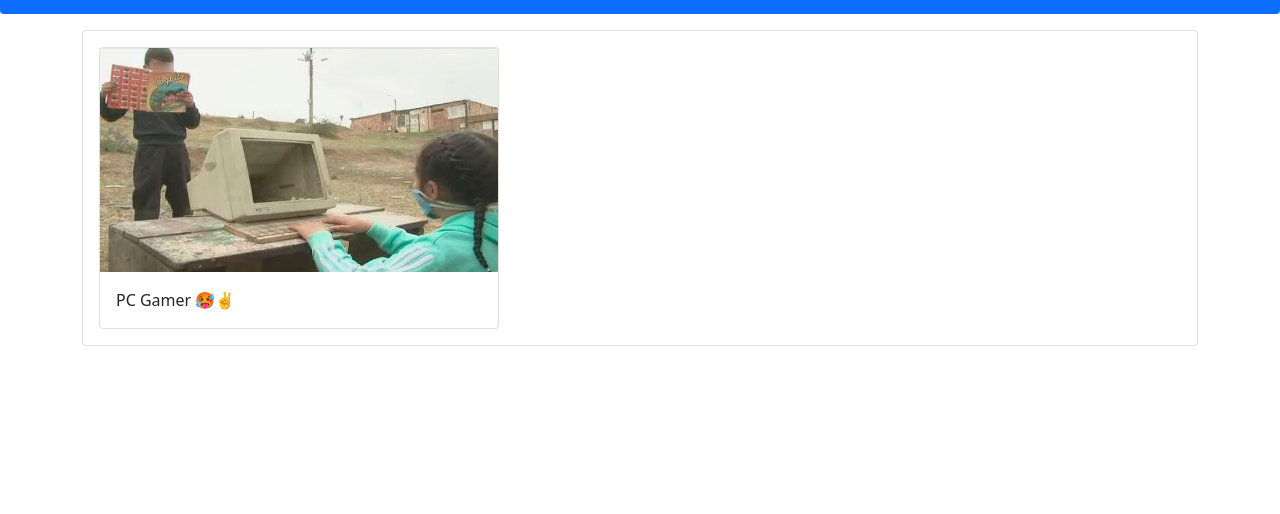
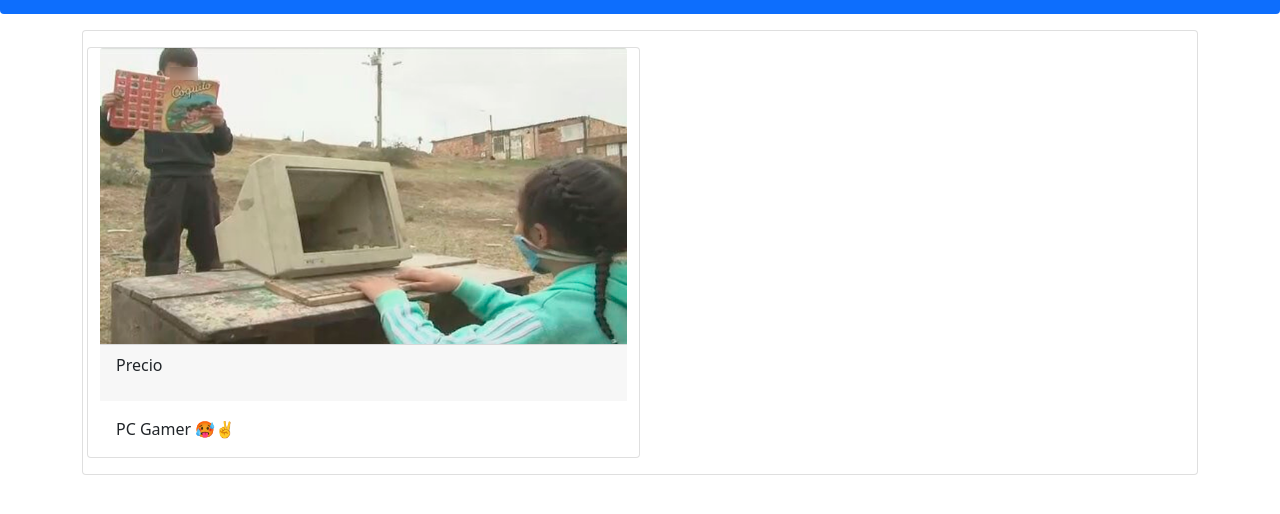
Before and after one commit to carlosdizx/Tienda-en-Linea, a website: page index.html in a window 1280 px wide. Shown: the part 112-626 px from the top of the page. Drawn offline with Linux system fonts and the light colour scheme.

Commit message:
Preparado para cargar productos de manera dinamica

```diff
--- a/index.html
+++ b/index.html
@@ -13,18 +13,19 @@
     <div class="container">
       <div class="card">
         <div class="card-body">
-          <div-row>
-            <div class="card" style="width: 25rem">
-              <img
-                src="assets/imagenes/img.png"
-                class="card-img-top"
-                alt="producto 1"
-              />
+          <div class="row">
+            <!-- Productos -->
+            <div class="col-sm-6 card">
+              <img src="assets/imagenes/img.png" class="card-img-top" />
+              <div class="card-footer">
+                Precio
+                <p id="p1"></p>
+              </div>
               <div class="card-body">
                 <p class="card-text">PC Gamer 🥵✌</p>
               </div>
             </div>
-          </div-row>
+          </div>
         </div>
       </div>
     </div>
```
